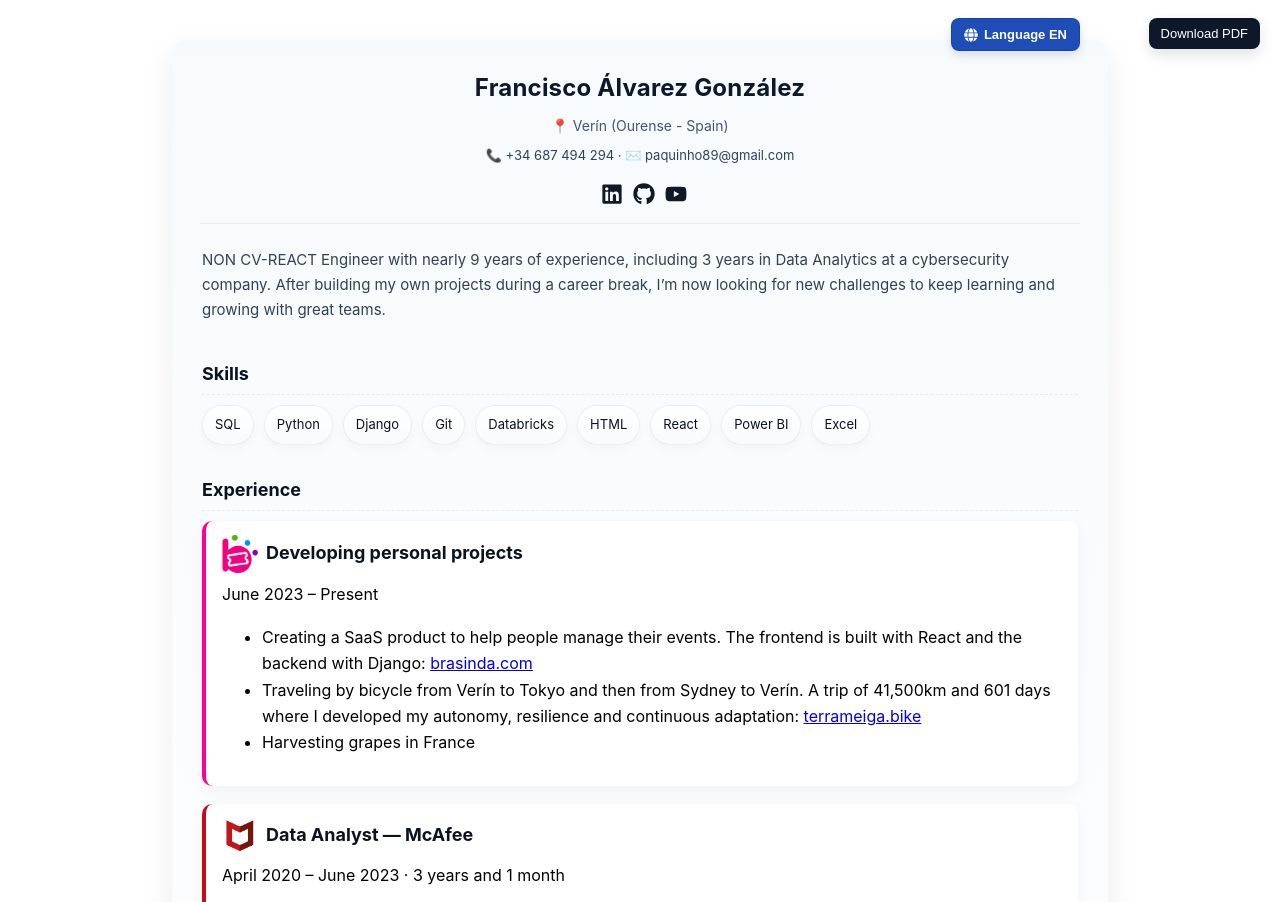
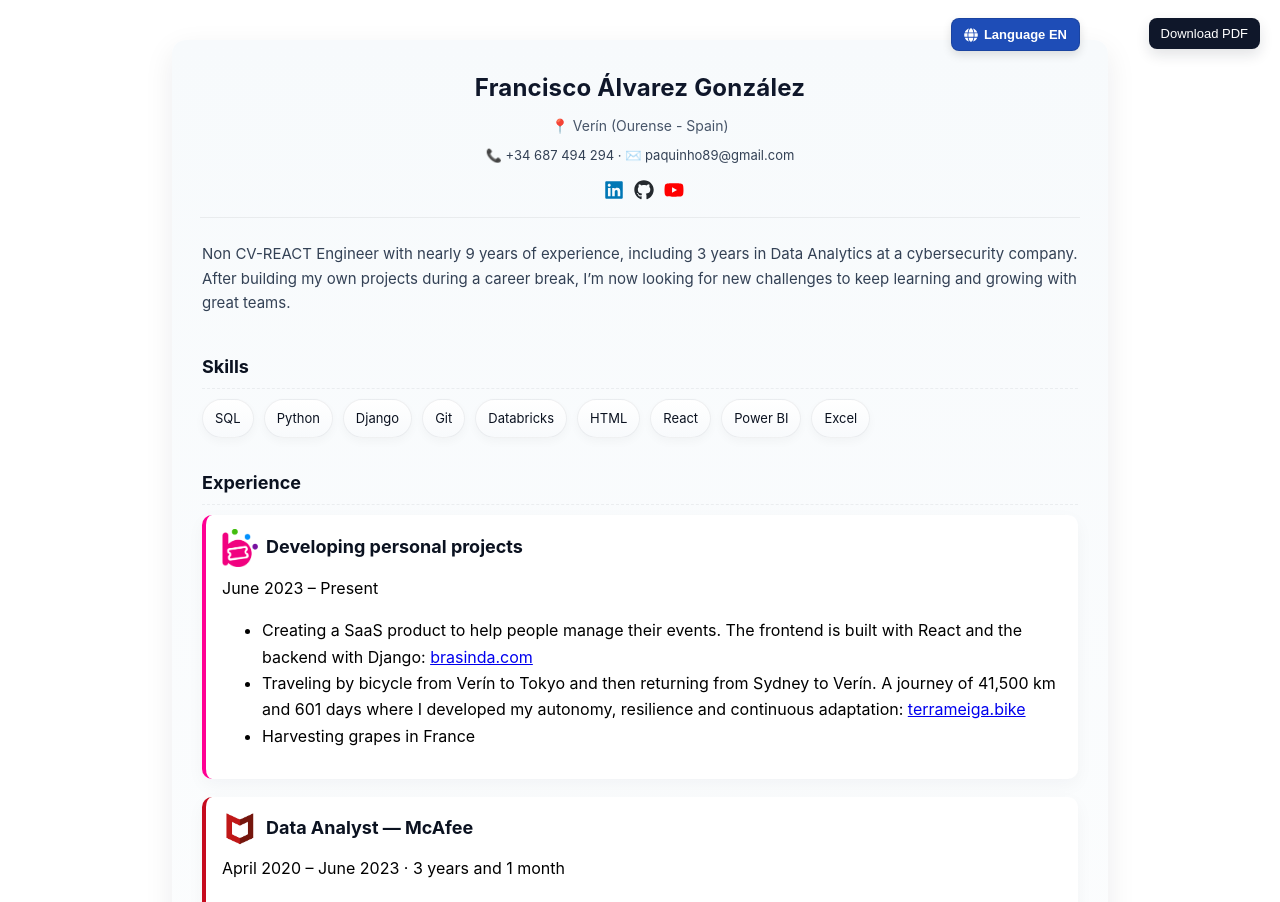
Before and after one commit to paquinho89/cv, a React (Create React App) app: page / in a window 1280 px wide. Shown: the top 902 px of the page. Built offline with nearby package versions, Linux system fonts and the light colour scheme.

Commit message:
test pages deploy_roba

```diff
--- a/src/App.js
+++ b/src/App.js
@@ -33,14 +33,14 @@ const T = {
     cyclistTime: "Junio 2023 – Actualidad",
     cyclistBullets: [
       "Desarrollo de un producto SaaS para ayudar a la gestión de eventos. El frontend está hecho con React y el Backend con Django: <a href=\"https://brasinda.com\" target=\"_blank\" rel=\"noopener noreferrer\">brasinda.com</a>",
-      "Viaje en bicicleta desde Verín a Tokio y desde Sydney a Verín. 41.500 km y 601 días donde he desarrollado mi autonomía, mi resilencia y mi contínua adaptación al cambio: <a href=\"https://youtube.com/@terrameiga_bike?si=rwSnhNh8WsPJG465\" target=\"_blank\" rel=\"noopener noreferrer\">terrameiga.bike</a>",
+      "Viaje en bicicleta desde Verín a Tokio y desde Sydney a Verín. 41.500 km y 601 días donde he desarrollado mi autonomía, mi resilencia y mi continua adaptación al cambio: <a href=\"https://youtube.com/@terrameiga_bike?si=rwSnhNh8WsPJG465\" target=\"_blank\" rel=\"noopener noreferrer\">terrameiga.bike</a>",
       "Vendimias en Francia",
     ],
 
     mcafeeTitle: "Analítico de Datos — McAfee",
     mcafeeTime: "Abril 2020 – Junio 2023 · 3 años y 1 mes",
     mcafeeBullets: [
-      "Hacer los datos accesibles y útiles para los equipos de marketing.",
+      "Hacer los datos accesibles y útiles para los equipos de marketing",
       "Automatización de procesos y carga de datos",
       "Análisis de la telemetría del ordenador para detectar puntos de fricción entre el usuario y el software",
       "Estudio de los clientes para el mercado estadounidense (localización, comportamiento, clase social, estilo de vida, ingresos...)",
@@ -54,7 +54,7 @@ const T = {
     gskBullets: [
       "Control y automatización de KPIs usando VBA (Excel)",
       "Gestión de cambios en el empaquetado entre las fábricas del grupo y las agencias reguladoras",
-      "Principal punto de contacto para el proyecto de Serialización del empaquetado en España",
+      "Principal punto de contacto para el proyecto de la Serialización del empaquetado en España",
       "Gestión de los datos en el departamento"
     ],
   },
@@ -64,7 +64,7 @@ const T = {
     pdf_downloading: "downloading pdf",
     location: "📍 Verín (Ourense - Spain)",
     profile:
-      "NON CV-REACT Engineer with nearly 9 years of experience, including 3 years in Data Analytics at a cybersecurity company. After building my own projects during a career break, I’m now looking for new challenges to keep learning and growing with great teams.",
+      "Non CV-REACT Engineer with nearly 9 years of experience, including 3 years in Data Analytics at a cybersecurity company. After building my own projects during a career break, I’m now looking for new challenges to keep learning and growing with great teams.",
     skills: "Skills",
     experience: "Experience",
     education: "Education",
@@ -84,7 +84,7 @@ const T = {
     cyclistTime: "June 2023 – Present",
     cyclistBullets: [
       "Creating a SaaS product to help people manage their events. The frontend is built with React and the backend with Django: <a href=\"https://brasinda.com\" target=\"_blank\" rel=\"noopener noreferrer\">brasinda.com</a>",
-      "Traveling by bicycle from Verín to Tokyo and then from Sydney to Verín. A trip of 41,500km and 601 days where I developed my autonomy, resilience and continuous adaptation: <a href=\"https://youtube.com/@terrameiga_bike?si=rwSnhNh8WsPJG465\" target=\"_blank\" rel=\"noopener noreferrer\">terrameiga.bike</a>",
+      "Traveling by bicycle from Verín to Tokyo and then returning from Sydney to Verín. A journey of 41,500 km and 601 days where I developed my autonomy, resilience and continuous adaptation: <a href=\"https://youtube.com/@terrameiga_bike?si=rwSnhNh8WsPJG465\" target=\"_blank\" rel=\"noopener noreferrer\">terrameiga.bike</a>",
       "Harvesting grapes in France",
     ],
 
@@ -95,7 +95,7 @@ const T = {
       "Process automation",
       "Analysis of computer telemetry to identify friction points between the user and the software",
       "Customer analysis for US market (location, behavior, social class, lifestyle, income, way of living etc.)",
-      "Analysis of activation, purchase, and uninstall rates across different distribution channels: Retail, Direct, and OEM",
+      "Analysis of activation, purchase, and uninstall rates across different distribution channels: Retail, Direct and OEM",
       "Daily sales forecasting and identification of new markets",
       "Classification and analysis of user feedback",
     ],
@@ -104,7 +104,7 @@ const T = {
     gskTime: "January 2015 – March 2020 · 5 years and 4 months",
     gskBullets: [
       "KPI control and automation using VBA (Excel)",
-      "Package management changes across regulatory agencies and manufacturing sites",
+      "Pack management changes across regulatory agencies and manufacturing sites",
       "Leading the Serialization project in Spain",
       "Managing the Data in the department"
     ],
@@ -112,295 +112,7 @@ const T = {
 };
 
 
-function App() {
-  return (
-    <CV />
-  );
-}
-
-export default App;
-
-/* ===================== */
-/* CV COMPONENT */
-/* ===================== */
-
-function CV() {
-  const [lang, setLang] = useState("en");
-  async function exportToPDF() {
-    // show simple feedback to user because PDF generation can take some seconds
-    const btn = document.querySelector('.no-print');
-    const originalText = btn ? btn.textContent : '';
-    if (btn) {
-      btn.textContent = T[lang].pdf_downloading;
-      btn.disabled = true;
-    }
-
-    // add spinner + indeterminate progress bar (CSS injected once)
-    if (!document.getElementById('pdf-spinner-styles')) {
-      const style = document.createElement('style');
-      style.id = 'pdf-spinner-styles';
-      style.textContent = `
-        @keyframes pdf-spin { to { transform: rotate(360deg); } }
-        @keyframes pdf-progress-move { 0% { left: -40%; } 100% { left: 100%; } }
-        .pdf-spinner { display:inline-block; width:14px; height:14px; border:2px solid rgba(255,255,255,0.4); border-top-color:#fff; border-radius:50%; animation:pdf-spin 0.9s linear infinite; margin-left:8px; vertical-align:middle; }
-        .pdf-progress-bar { position:fixed; top:0; left:0; height:4px; width:100%; pointer-events:none; z-index:99999; }
-        .pdf-progress-bar > .stripe { position:absolute; top:0; left:-40%; height:100%; width:40%; background:linear-gradient(90deg,#06b6d4,#60a5fa); animation:pdf-progress-move 1.6s linear infinite; }
-      `;
-      document.head.appendChild(style);
-    }
-    let spinnerEl = null;
-    let progressEl = null;
-    if (btn) {
-      spinnerEl = document.createElement('span');
-      spinnerEl.className = 'pdf-spinner';
-      btn.appendChild(spinnerEl);
-    }
-    progressEl = document.createElement('div');
-    progressEl.className = 'pdf-progress-bar';
-    const stripe = document.createElement('div');
-    stripe.className = 'stripe';
-    progressEl.appendChild(stripe);
-    document.body.appendChild(progressEl);
-
-    try {
-      const html2canvasModule = await import('html2canvas');
-      const { jsPDF } = await import('jspdf');
-      const html2canvas = html2canvasModule.default || html2canvasModule;
-
-      const cv = document.getElementById('cv-root');
-      if (!cv) throw new Error('CV element not found');
-
-      // Create a clean clone to render onto white background and strip shadows/print-only elements
-      const clone = cv.cloneNode(true);
-      // hide interactive/no-print elements
-      clone.querySelectorAll('.no-print').forEach((n) => n.remove());
-
-      // remove box shadows and filters from all cloned elements for a clean print look
-      clone.querySelectorAll('*').forEach((el) => {
-        try {
-          el.style.boxShadow = 'none';
-          el.style.filter = 'none';
-          el.style.textShadow = 'none';
-        } catch (e) { }
-      });
-
-      // Ensure background is white
-      clone.style.background = '#ffffff';
-      clone.style.borderRadius = '0';
-
-      // Wrap clone so html2canvas measures correctly
-      const wrapper = document.createElement('div');
-      wrapper.style.background = '#ffffff';
-      // smaller wrapper padding so content can use most of the A4 area
-      wrapper.style.padding = '8px';
-      wrapper.style.display = 'inline-block';
-      wrapper.appendChild(clone);
-      document.body.appendChild(wrapper);
-
-      // Increase scale for higher-resolution capture (crisper output)
-      const scale = 5; // higher = sharper, but slower and larger memory use
-      const canvas = await html2canvas(wrapper, { scale, useCORS: true, backgroundColor: '#ffffff', scrollY: -window.scrollY });
-
-      // Use PNG for lossless quality
-      const pngData = canvas.toDataURL('image/png');
-
-      const pdf = new jsPDF('p', 'mm', 'a4');
-      const pageWidth = pdf.internal.pageSize.getWidth();
-      const pageHeight = pdf.internal.pageSize.getHeight();
-
-      // PDF margins in mm
-      const margin = 6; // smaller margins to use more space
-      const usableWidth = pageWidth - margin * 2;
-      const usableHeight = pageHeight - margin * 2;
-
-      // final image dimensions in mm when scaled to fit width
-      let imgWidthMm = usableWidth;
-      let imgHeightMm = (canvas.height / canvas.width) * imgWidthMm;
-
-      // If the rendered image is taller than an A4 page, scale it down to fit a single page
-      if (imgHeightMm > usableHeight) {
-        const fitScale = usableHeight / imgHeightMm;
-        imgWidthMm = imgWidthMm * fitScale;
-        imgHeightMm = usableHeight;
-      }
-
-      // Center the image horizontally and place at top margin
-      const marginX = Math.max((pageWidth - imgWidthMm) / 2, margin);
-      const marginY = margin;
-      pdf.addImage(pngData, 'PNG', marginX, marginY, imgWidthMm, imgHeightMm);
-
-      // remove temporary wrapper
-      document.body.removeChild(wrapper);
-      pdf.save('cv.pdf');
-    } catch (err) {
-      console.error(err);
-      alert('Error al generar PDF. Asegúrate de haber instalado html2canvas y jspdf (npm install html2canvas jspdf)');
-    } finally {
-      if (btn) {
-        btn.textContent = originalText || 'Descargar PDF';
-        btn.disabled = false;
-        if (spinnerEl && spinnerEl.parentNode) spinnerEl.parentNode.removeChild(spinnerEl);
-      }
-      if (progressEl && progressEl.parentNode) progressEl.parentNode.removeChild(progressEl);
-    }
-  }
-  return (
-    <div id="cv-root" style={styles.cv}>
-      <style>{`@media print { .no-print { display: none !important; } @page { size: A4; margin: 12mm; } body { -webkit-print-color-adjust: exact; } }`}</style>
-      <button
-        className="no-print"
-        onClick={exportToPDF}
-        style={styles.pdfButton}
-      >
-        {T[lang].pdf_text}
-      </button>
-      <button
-        onClick={() => setLang(lang === "es" ? "en" : "es")}
-        style={{
-          ...styles.language_button,
-          backgroundColor: lang === "en" ? "#1E4DB7" : "#F97316",
-        }}
-        title="Change language"
-      >
-        <FaGlobe style={{ fontSize: "14px" }} />
-        {lang === "en" ? "Language EN" : "Idioma ES"}
-      </button>
-      <header style={styles.header}>
-
-
-        <h1 style={styles.title}>Francisco Álvarez González</h1>
-        <p style={styles.subtitle}>{T[lang].location}</p>
-        <p style={styles.contactLine}>
-          📞 +34 687 494 294 · ✉️ paquinho89@gmail.com
-        </p>
-        <div style={styles.socials}>
-            <a
-              href="https://www.linkedin.com/in/francisco-álvarez-b6b699b7"
-              target="_blank"
-              rel="noreferrer"
-              style={styles.icon}
-            >
-              <FaLinkedin />
-            </a>
-
-            <a
-              href="https://github.com/paquinho89?tab=repositories"
-              target="_blank"
-              rel="noreferrer"
-              style={styles.icon}
-            >
-              <FaGithub />
-            </a>
-
-            <a
-              href="https://www.youtube.com/@paquinhobarreiros4799"
-              target="_blank"
-              rel="noreferrer"
-              style={styles.icon}
-            >
-              <FaYoutube />
-            </a>
-          </div>
-      </header>
-
-      <section style={styles.section}>
-        <p style={styles.intro}>
-          {T[lang].profile}
-        </p>
-      </section>
-
-      <section style={styles.section}>
-        <h2 style={styles.sectionTitle}>{T[lang].skills}</h2>
-        <div style={styles.skills}>
-          {['SQL', 'Python', 'Django', 'Git', 'Databricks', 'HTML', 'React', 'Power BI', 'Excel'].map((s) => (
-            <div key={s} style={styles.skillChip}>{s}</div>
-          ))}
-        </div>
-      </section>
-
-      <section style={styles.section}>
-        <h2 style={styles.sectionTitle}>{T[lang].experience}</h2>
-
-        <div style={{ ...styles.job, borderLeft: "4px solid #ff0093" }}>
-          <h3 style={styles.jobTitle}><img src={brasindaLogo} alt="Brasinda" style={styles.companyLogo} />{T[lang].cyclistTitle}</h3>
-          <span>{T[lang].cyclistTime}</span>
-          <ul>
-            <li dangerouslySetInnerHTML={{ __html: T[lang].cyclistBullets[0] }} />
-            <li dangerouslySetInnerHTML={{ __html: T[lang].cyclistBullets[1] }} />
-            {T[lang].cyclistBullets[2] && <li>{T[lang].cyclistBullets[2]}</li>}
-          </ul>
-        </div>
-
-        <div style={{ ...styles.job, borderLeft: "4px solid #C60B1E" }}>
-          <h3 style={styles.jobTitle}><img src={mcafeeLogo} alt="McAfee" style={styles.companyLogo} />{T[lang].mcafeeTitle}</h3>
-          <span>{T[lang].mcafeeTime}</span>
-          <ul>
-            <li>{T[lang].mcafeeBullets[0]}</li>
-            <li>{T[lang].mcafeeBullets[1]}</li>
-            <li>{T[lang].mcafeeBullets[2]}</li>
-            <li>{T[lang].mcafeeBullets[3]}</li>
-            <li>{T[lang].mcafeeBullets[4]}</li>
-            <li>{T[lang].mcafeeBullets[5]}</li>
-            <li>{T[lang].mcafeeBullets[6]}</li>
-          </ul>
-        </div>
-
-        <div style={{ ...styles.job, borderLeft: "4px solid #F97316" }}>
-          <h3 style={styles.jobTitle}><img src={gskLogo} alt="GSK" style={styles.companyLogo} />{T[lang].gskTitle}</h3>
-          <span>{T[lang].gskTime}</span>
-          <ul>
-            {T[lang].gskBullets.map((b, i) => b && <li key={i}>{b}</li>)}
-          </ul>
-        </div>
-      </section>
-
-      <section style={styles.section}>
-        <h2 style={styles.sectionTitle}>{T[lang].education}</h2>
-        <ul style={styles.noList}>
-          <li>{T[lang].educationBullets[0]}</li>
-          <li>{T[lang].educationBullets[1]}</li>
-          <li>{T[lang].educationBullets[2]}</li>
-        </ul>
-      </section>
-
-
-
-      <section style={styles.section}>
-        <h2 style={styles.sectionTitle}>{T[lang].languages}</h2>
-        <div style={styles.languages}>
-          <LanguageBar label={T[lang].languageBullets[0]} percent={100} color="#F97316" />
-          <LanguageBar label={T[lang].languageBullets[1]} percent={85} color="#1E4DB7" />
-          <LanguageBar label={T[lang].languageBullets[2]} percent={75} color="#C60B1E" />
-        </div>
-      </section>
-    </div>
-  );
-}
-
-/* ===================== */
-/* STYLES */
-/* ===================== */
-
 const styles = {
-  language_button: {
-    position: "fixed",
-    right: "200px",
-    top: "18px",
-    zIndex: 9999,
-
-    display: "flex",
-    alignItems: "center",
-    gap: "6px",
-    padding: "8px 12px",
-    borderRadius: "8px",
-    border: "1px solid rgba(0,0,0,0.12)",
-    color: "#fff",
-    fontSize: "13px",
-    fontWeight: 600,
-    cursor: "pointer",
-    boxShadow: "0 4px 10px rgba(0,0,0,0.12)",
-    transition: "all 200ms ease",
-  },
   cv: {
     maxWidth: "880px",
     margin: "40px auto",
@@ -453,7 +165,7 @@ const styles = {
     padding: "14px 16px",
     borderRadius: "10px",
     boxShadow: "0 6px 18px rgba(16,24,40,0.04)",
-    borderLeft: "4px solid #1E4DB7",
+    borderLeft: "4px solid #60a5fa",
   },
   companyLogo: {
     width: "36px",
@@ -545,7 +257,7 @@ const styles = {
     verticalAlign: "middle",
   },
   icon: {
-    fontSize: "22px",
+    fontSize: "18px",
     color: "#111827",
     textDecoration: "none",
   },
@@ -555,7 +267,188 @@ const styles = {
     color: "#0077b5",
     fontWeight: "bold",
   },
+  language_button: {
+    position: "fixed",
+    right: "200px",
+    top: "18px",
+    zIndex: 9999,
+
+    display: "flex",
+    alignItems: "center",
+    gap: "6px",
+    padding: "8px 12px",
+    borderRadius: "8px",
+    border: "1px solid rgba(0,0,0,0.12)",
+    color: "#fff",
+    fontSize: "13px",
+    fontWeight: 600,
+    cursor: "pointer",
+    boxShadow: "0 4px 10px rgba(0,0,0,0.12)",
+    transition: "all 200ms ease",
+  },
 };
+
+function App() {
+  return (
+    <CV />
+  );
+}
+
+export default App;
+
+/* ===================== */
+/* CV COMPONENT */
+/* ===================== */
+
+function CV() {
+  const [lang, setLang] = useState("en");
+  function exportToPDF() {
+    // Caminho relativo SEMPRE funciona em localhost e produção
+    let pdfPath = '/CV_Francisco_Alvarez.pdf';
+    if (window.location.pathname.startsWith('/cv')) {
+      pdfPath = '/cv/CV_Francisco_Alvarez.pdf';
+    }
+    const link = document.createElement('a');
+    link.href = pdfPath;
+    link.setAttribute('target', '_blank');
+    link.setAttribute('rel', 'noopener');
+    link.download = 'CV_Francisco_Alvarez.pdf';
+    document.body.appendChild(link);
+    link.click();
+    document.body.removeChild(link);
+  }
+  return (
+    <div id="cv-root" style={styles.cv}>
+      <style>{`@media print { .no-print { display: none !important; } @page { size: A4; margin: 12mm; } body { -webkit-print-color-adjust: exact; } }`}</style>
+      <button
+        className="no-print"
+        onClick={exportToPDF}
+        style={styles.pdfButton}
+      >
+        {T[lang].pdf_text}
+      </button>
+      <button
+        onClick={() => setLang(lang === "es" ? "en" : "es")}
+        style={{
+          ...styles.language_button,
+          backgroundColor: lang === "en" ? "#1E4DB7" : "#F97316",
+        }}
+        title="Change language"
+      >
+        <FaGlobe style={{ fontSize: "14px" }} />
+        {lang === "en" ? "Language EN" : "Idioma ES"}
+      </button>
+      <header style={styles.header}>
+
+
+        <h1 style={styles.title}>Francisco Álvarez González</h1>
+        <p style={styles.subtitle}>{T[lang].location}</p>
+        <p style={styles.contactLine}>
+          📞 +34 687 494 294 · ✉️ paquinho89@gmail.com
+        </p>
+        <div style={styles.socials}>
+          <a
+            href="https://www.linkedin.com/in/francisco-álvarez-b6b699b7"
+            target="_blank"
+            rel="noreferrer"
+            style={styles.icon}
+          >
+            <FaLinkedin style={{ fontSize: 20, color: "#0077b5" }} />
+          </a>
+
+          <a
+            href="https://github.com/paquinho89?tab=repositories"
+            target="_blank"
+            rel="noreferrer"
+            style={styles.icon}
+          >
+            <FaGithub style={{ fontSize: 20, color: "#24292e" }} />
+          </a>
+
+          <a
+            href="https://www.youtube.com/@paquinhobarreiros4799"
+            target="_blank"
+            rel="noreferrer"
+            style={styles.icon}
+          >
+            <FaYoutube style={{ fontSize: 20, color: "#FF0000" }} />
+          </a>
+        </div>
+      </header>
+
+      <section style={styles.section}>
+        <p style={styles.intro}>
+          {T[lang].profile}
+        </p>
+      </section>
+
+      <section style={styles.section}>
+        <h2 style={styles.sectionTitle}>{T[lang].skills}</h2>
+        <div style={styles.skills}>
+          {['SQL', 'Python', 'Django', 'Git', 'Databricks', 'HTML', 'React', 'Power BI', 'Excel'].map((s) => (
+            <div key={s} style={styles.skillChip}>{s}</div>
+          ))}
+        </div>
+      </section>
+
+      <section style={styles.section}>
+        <h2 style={styles.sectionTitle}>{T[lang].experience}</h2>
+
+        <div style={{ ...styles.job, borderLeft: "4px solid #ff0093" }}>
+          <h3 style={styles.jobTitle}><img src={brasindaLogo} alt="Brasinda" style={styles.companyLogo} />{T[lang].cyclistTitle}</h3>
+          <span>{T[lang].cyclistTime}</span>
+          <ul>
+            <li dangerouslySetInnerHTML={{ __html: T[lang].cyclistBullets[0] }} />
+            <li dangerouslySetInnerHTML={{ __html: T[lang].cyclistBullets[1] }} />
+            {T[lang].cyclistBullets[2] && <li>{T[lang].cyclistBullets[2]}</li>}
+          </ul>
+        </div>
+
+        <div style={{ ...styles.job, borderLeft: "4px solid #C60B1E" }}>
+          <h3 style={styles.jobTitle}><img src={mcafeeLogo} alt="McAfee" style={styles.companyLogo} />{T[lang].mcafeeTitle}</h3>
+          <span>{T[lang].mcafeeTime}</span>
+          <ul>
+            <li>{T[lang].mcafeeBullets[0]}</li>
+            <li>{T[lang].mcafeeBullets[1]}</li>
+            <li>{T[lang].mcafeeBullets[2]}</li>
+            <li>{T[lang].mcafeeBullets[3]}</li>
+            <li>{T[lang].mcafeeBullets[4]}</li>
+            <li>{T[lang].mcafeeBullets[5]}</li>
+            <li>{T[lang].mcafeeBullets[6]}</li>
+          </ul>
+        </div>
+
+        <div style={{ ...styles.job, borderLeft: "4px solid #F97316" }}>
+          <h3 style={styles.jobTitle}><img src={gskLogo} alt="GSK" style={styles.companyLogo} />{T[lang].gskTitle}</h3>
+          <span>{T[lang].gskTime}</span>
+          <ul>
+            {T[lang].gskBullets.map((b, i) => b && <li key={i}>{b}</li>)}
+          </ul>
+        </div>
+      </section>
+
+      <section style={styles.section}>
+        <h2 style={styles.sectionTitle}>{T[lang].education}</h2>
+        <ul style={styles.noList}>
+          <li>{T[lang].educationBullets[0]}</li>
+          <li>{T[lang].educationBullets[1]}</li>
+          <li>{T[lang].educationBullets[2]}</li>
+        </ul>
+      </section>
+
+
+
+      <section style={styles.section}>
+        <h2 style={styles.sectionTitle}>{T[lang].languages}</h2>
+        <div style={styles.languages}>
+          <LanguageBar label={T[lang].languageBullets[0]} percent={100} color="#F97316" />
+          <LanguageBar label={T[lang].languageBullets[1]} percent={85} color="#1E4DB7" />
+          <LanguageBar label={T[lang].languageBullets[2]} percent={75} color="#C60B1E" />
+        </div>
+      </section>
+    </div>
+  );
+}
 
 /* ===================== */
 /* LANGUAGE BAR COMPONENT */
```
